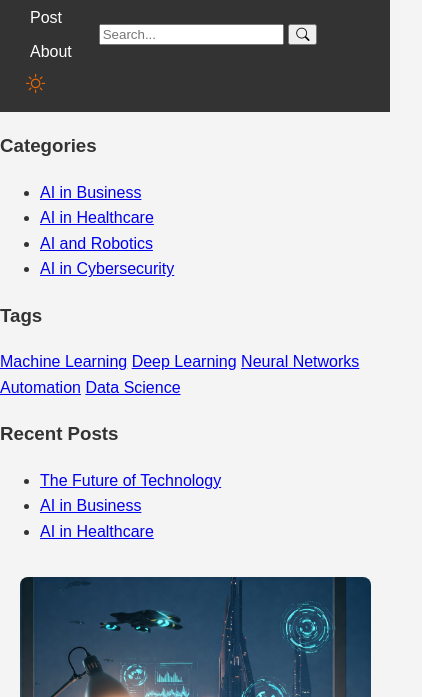
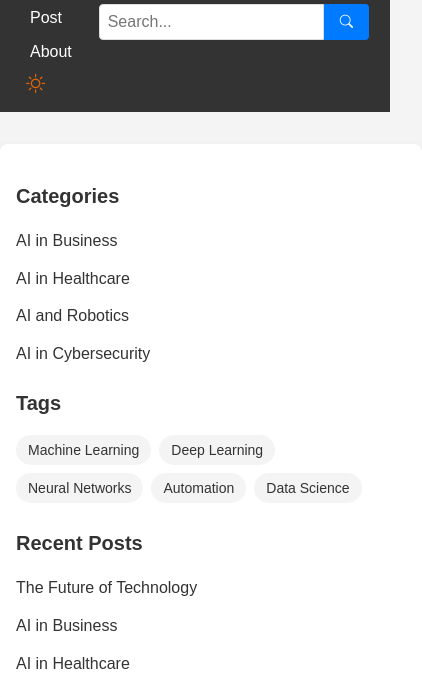
Before and after one commit to Abin248/AI_blog, a plain HTML site: page index.html in a window 390 px wide. Shown: the part 147-844 px from the top of the page, 422 px wide, since content can reach past the window. Drawn offline with nearby package versions, Linux system fonts and the light colour scheme.

Commit message:
styles.css

```diff
--- a/styles.css
+++ b/styles.css
@@ -14,7 +14,6 @@ body {
   margin: 0 auto;
   padding: 0 20px;
 }
-
 header {
   background: #333;
   color: #fff;
@@ -70,8 +69,117 @@ nav ul li a.active {
   align-items: center;
 }
 
+.main-container {
+  display: flex;
+  gap: 2rem;
+  margin: 2rem 0;
+}
+
+.sidebar {
+  width: 250px;
+  background: #fff;
+  padding: 1rem;
+  border-radius: 8px;
+  box-shadow: 0 4px 8px rgba(0, 0, 0, 0.1);
+}
+
+.sidebar h3 {
+  font-size: 1.25rem;
+  margin-bottom: 1rem;
+  color: #333;
+}
+
+.sidebar ul {
+  list-style: none;
+  padding: 0;
+  margin: 0;
+}
+
+.sidebar ul li {
+  margin-bottom: 0.75rem;
+}
+
+.sidebar ul li a {
+  text-decoration: none;
+  color: #333;
+  transition: color 0.3s;
+}
+
+.sidebar ul li a:hover {
+  color: #007bff;
+}
+
+.sidebar .social-links {
+  display: flex;
+  gap: 1rem;
+}
+
+.sidebar .social-links a {
+  color: #333;
+  font-size: 1.2rem;
+  transition: color 0.3s;
+}
+
+.sidebar .social-links a:hover {
+  color: #007bff;
+}
+
+.search-bar {
+  display: flex;
+  margin-bottom: 1.5rem;
+}
+
+.search-bar input {
+  flex: 1;
+  padding: 0.5rem;
+  border: 1px solid #ddd;
+  border-radius: 4px 0 0 4px;
+  font-size: 1rem;
+}
+
+.search-bar button {
+  padding: 0.5rem 1rem;
+  background-color: #007bff;
+  color: #fff;
+  border: none;
+  border-radius: 0 4px 4px 0;
+  cursor: pointer;
+  transition: background-color 0.3s;
+}
+
+.search-bar button:hover {
+  background-color: #0056b3;
+}
+
+.tags {
+  display: flex;
+  flex-wrap: wrap;
+  gap: 0.5rem;
+  margin-bottom: 1.5rem;
+}
+
+.tag {
+  display: inline-block;
+  padding: 0.25rem 0.75rem;
+  background-color: #f4f4f4;
+  color: #333;
+  border-radius: 20px;
+  font-size: 0.875rem;
+  text-decoration: none;
+  transition: background-color 0.3s, color 0.3s;
+}
+
+.tag:hover {
+  background-color: #007bff;
+  color: #fff;
+}
+
+.content {
+  flex: 1;
+}
+
 .featured-post {
-  margin: 2rem 0;
+  margin-bottom: 2rem;
 }
 
 .featured-post img {
@@ -94,7 +202,6 @@ nav ul li a.active {
   display: grid;
   grid-template-columns: repeat(auto-fit, minmax(250px, 1fr));
   gap: 1.5rem;
-  margin: 2rem 0;
 }
 
 .articles article {
@@ -123,6 +230,30 @@ nav ul li a.active {
 .articles article p {
   margin: 0 1rem 1rem;
   font-size: 1rem;
+  color: #666;
+}
+
+.blog-post img {
+  max-width: 100%;
+  height: auto;
+  display: block;
+  margin: 10px 0;
+  border-radius: 8px;
+}
+
+.blog-post h2 {
+  font-size: 1.75rem;
+  margin: 1rem 0;
+}
+
+.blog-post h3 {
+  font-size: 1.5rem;
+  margin: 1rem 0;
+}
+
+.blog-post p {
+  font-size: 1.1rem;
+  line-height: 1.8;
   color: #666;
 }
 
@@ -179,30 +310,6 @@ body.dark .articles article h3 {
   color: #fff;
 }
 
-.blog-post img {
-  max-width: 100%;
-  height: auto;
-  display: block;
-  margin: 10px 0;
-  border-radius: 8px;
-}
-
-.blog-post h2 {
-  font-size: 1.75rem;
-  margin: 1rem 0;
-}
-
-.blog-post h3 {
-  font-size: 1.5rem;
-  margin: 1rem 0;
-}
-
-.blog-post p {
-  font-size: 1.1rem;
-  line-height: 1.8;
-  color: #666;
-}
-
 @media (max-width: 768px) {
   header .container {
     flex-direction: column;
@@ -214,6 +321,15 @@ body.dark .articles article h3 {
     gap: 0.5rem;
   }
 
+  .main-container {
+    flex-direction: column;
+  }
+
+  .sidebar {
+    width: 100%;
+    margin-bottom: 2rem;
+  }
+
   .featured-post h2 {
     font-size: 1.5rem;
   }
@@ -222,9 +338,3 @@ body.dark .articles article h3 {
     grid-template-columns: 1fr;
   }
 }
-
-.logo {
-  max-width: 150px;
-  display: block;
-  height: auto;
-}
```
